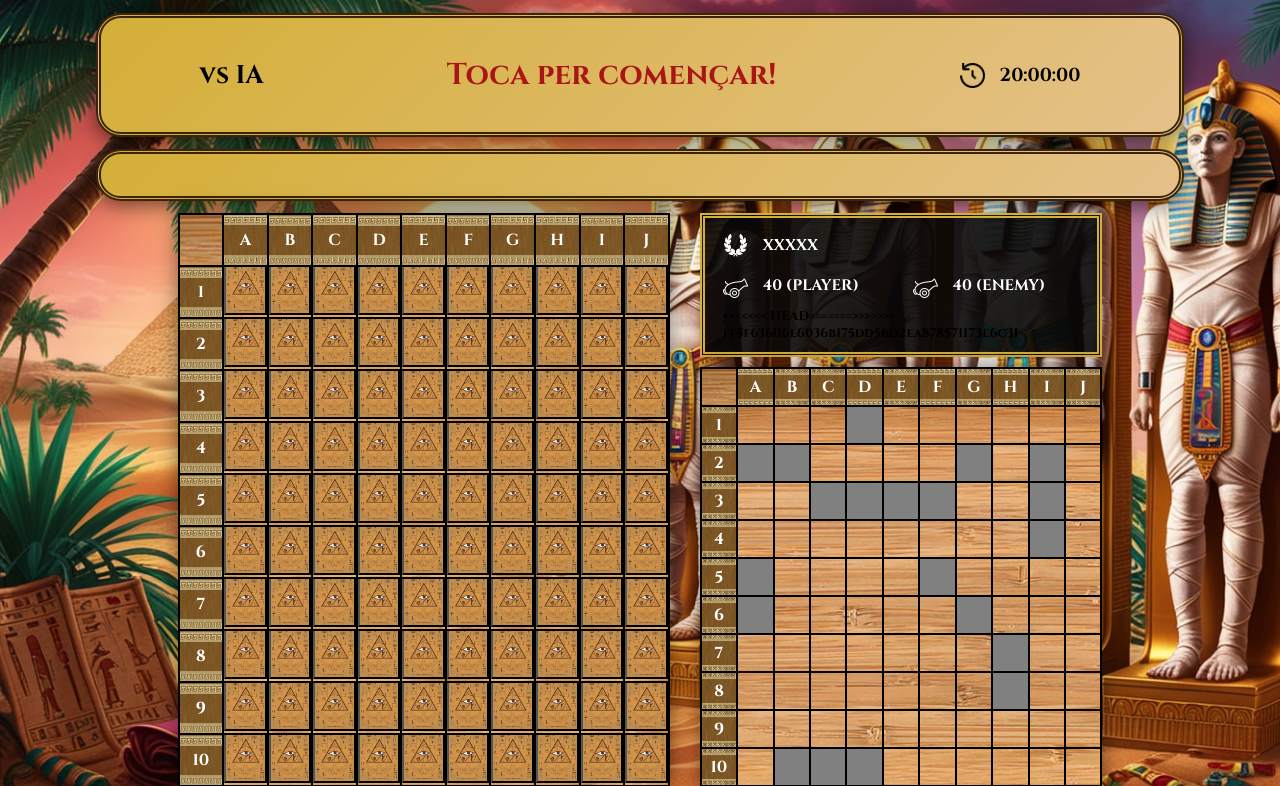
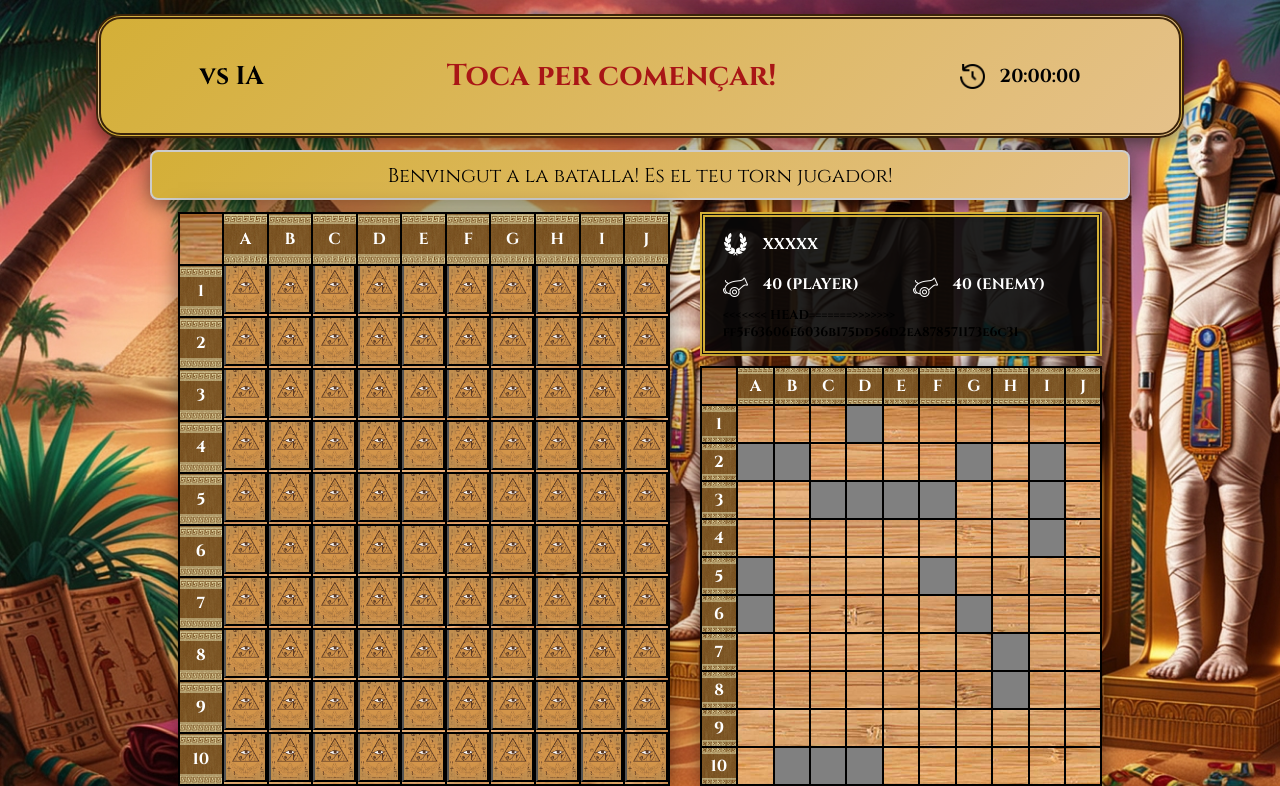
Before and after one commit to JorgeCortes02/batallaNaval, a PHP site: page /game.php in a window 1280 px wide. Shown: the top 786 px of the page. Run offline with PHP 8.4, Linux system fonts and the light colour scheme; lists and menus that the app fills with data are empty.

Commit message:
sistema notificaciones acabado

```diff
--- a/game.js
+++ b/game.js
@@ -206,7 +206,8 @@ function generateNotificationWithAction(typeNotification) {
     const paragrafNotification = document.getElementById("notificationParagraf");
 
     // Remove any previous animation
-    paragrafNotification.classList.remove("showNotification");
+    // Remover cualquier animación previa (si es que existe)
+    paragrafNotification.style.animation = 'none';
 
     // Check whose turn it is
     switch (nowAttackPlayer) {
@@ -248,11 +249,12 @@ function generateNotificationWithAction(typeNotification) {
             break;
     }
 
-    // Force a reflow to restart the animation (necessary if the animation is called multiple times)
+    // Forzar reflow para reiniciar la animación
     void paragrafNotification.offsetWidth;
 
-    // Add the class that activates the animation
-    paragrafNotification.classList.add("showNotification");
+    // Añadir la clase para activar la animación
+    paragrafNotification.style.animation = ''; // Reinicia la animación
+    paragrafNotification.classList.add("slide-in");
 }
 
 function changeTurnText(turn) {
--- a/game.php
+++ b/game.php
@@ -565,7 +565,7 @@ if (isset($_POST['name']) && isset($_POST['score'])) {
         </div>
 
 
-        <div class="notification_container yellowBox">
+        <div id="notificationContainer" class="yellowBox">
             <p id="notificationParagraf">Benvingut a la batalla! Es el teu torn jugador!</p>
         </div>
 
--- a/styles.css
+++ b/styles.css
@@ -51,40 +51,6 @@ body.page-ranking {
 /* ------------------------------ */
 
 
-/* --------------------------------------------*/
-/*CSS Notification Sistem*/
-
-
-
-
-
-#notificationsDiv span {
-    font-weight: bold;
-}
-
-.notification {
-    background-color: rgb(59, 36, 11);
-    color: white;
-    padding: 15px;
-    margin: 10px;
-    border-radius: 5px;
-    border: 5px double #d4af37;
-    display: none;
-    /* Se encarga de la aparición con desplazamiento de las notificaciones */
-    transition: transform 0.5s ease, opacity 0.5s ease;
-    transform: translateX(100%);
-    /* Comienza fuera de la pantalla (derecha) */
-    opacity: 0;
-    /* Invisible inicialmente */
-}
-
-.notification.showNot {
-    display: flex;
-    transform: translateX(0);
-    /* Se desplaza a su posición visible */
-    opacity: 1;
-    /* Aparece completamente visible */
-}
 
 
 /* EASTER EGG STYLING */
@@ -706,61 +672,70 @@ body.page-game div.main_container div.game_boards div.player_and_information_boa
     height: 25px;
 }
 
-/* NOTIFICATION BOX IN GAME ( JORGE ) */
-body.page-game div.main_container div.notification_container {
-
-    width: 100%;
-    text-align: center;
-    margin: 0;
+/* Contenedor que centra el texto y asegura suficiente espacio */
+#notificationContainer {
+    width: 90%;
+    background-color: red;
+    /* Ocupará todo el ancho disponible */
+    height: 50px;
+    /* Ajusta la altura mínima para no quedar muy pequeño */
     padding: 10px;
+    /* Añadir un pequeño relleno para que el texto no quede pegado */
     box-sizing: border-box;
-    font-size: 1.05rem;
-    color: black;
-
-}
-
-/*CSS notifications animation*/
+    /* Asegura que el padding se incluya en el tamaño total */
+    text-align: center;
+    /* Centrar el texto */
+    overflow: hidden;
+    /* Oculta el texto que sale del contenedor */
+
+    display: flex;
+
+    justify-content: center;
+    /* Centra horizontalmente */
+    align-items: center;
+    /* Centra verticalmente */
+    background-color: #f4f4f4;
+    /* Fondo para visualizar mejor el marco */
+    border: 2px solid #ccc;
+    /* Añadir un borde para delimitar el marco */
+    border-radius: 8px;
+    /* Bordes redondeados para una apariencia más pulida */
+}
+
+/* Texto de la notificación con animación */
 #notificationParagraf {
-    font-weight: bold;
-
-    color: rgb(26, 5, 5);
-    /* Color del texto */
+
+    width: 100%;
+    height: 100%;
+    position: relative;
+    font-size: 20px;
+    /* Ajusta el tamaño de la fuente según sea necesario */
     opacity: 0;
     /* Comienza invisible */
-    clip-path: inset(0 100% 0 0);
-    /* Oculta todo el contenido excepto el lado izquierdo */
-    transition: color 3s ease;
-    /* Transición suave si cambia el color */
-}
-
-/* Animación para hacer que el texto aparezca de izquierda a derecha */
-@keyframes slideInFromLeft {
+    transform: translateX(100%);
+    /* Fuera del contenedor (derecha) */
+    animation: slideIn 2s ease forwards;
+    /* Definimos la animación */
+}
+
+/* Animación para hacer que el texto entre desde la derecha */
+@keyframes slideIn {
     0% {
         opacity: 0;
-        clip-path: inset(0 100% 0 0);
-        /* Ocultando el texto */
+        transform: translateX(100%);
+        /* Empieza fuera del contenedor */
     }
 
     100% {
         opacity: 1;
-        clip-path: inset(0 0% 0 0);
-        /* Mostrando todo el texto */
+        transform: translateX(0);
+        /* Llega al centro */
     }
 }
 
-/* Clase para activar la animación */
-.showNotification {
-    animation: slideInFromLeft 1s ease forwards;
-}
-
-body.page-game div.main_container div.notification_container p {
-
-    width: 100%;
-    text-align: center;
-    margin: 0;
-
-    box-sizing: border-box;
-    font-weight: bold;
+/* Clase que reinicia la animación */
+.slide-in {
+    animation: slideIn 2s ease forwards;
 }
 
 .player_turn_style {
```
